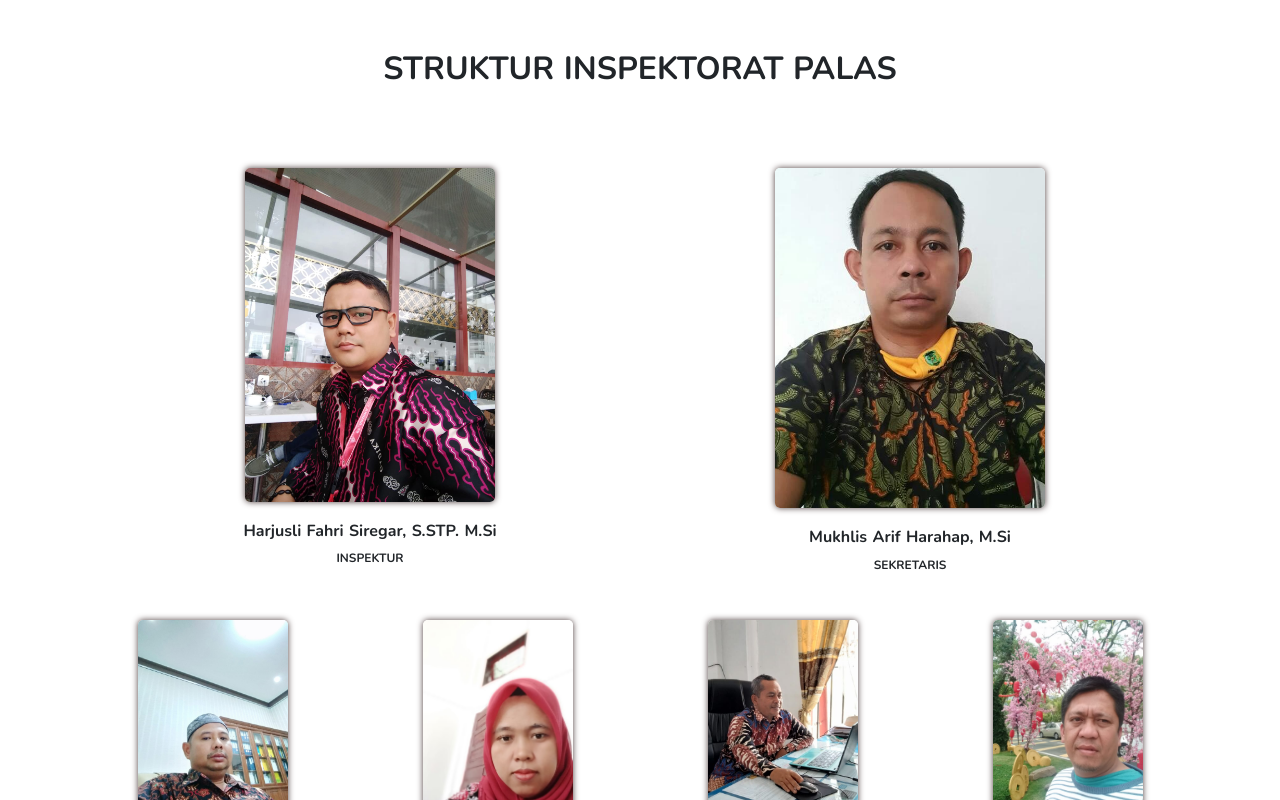
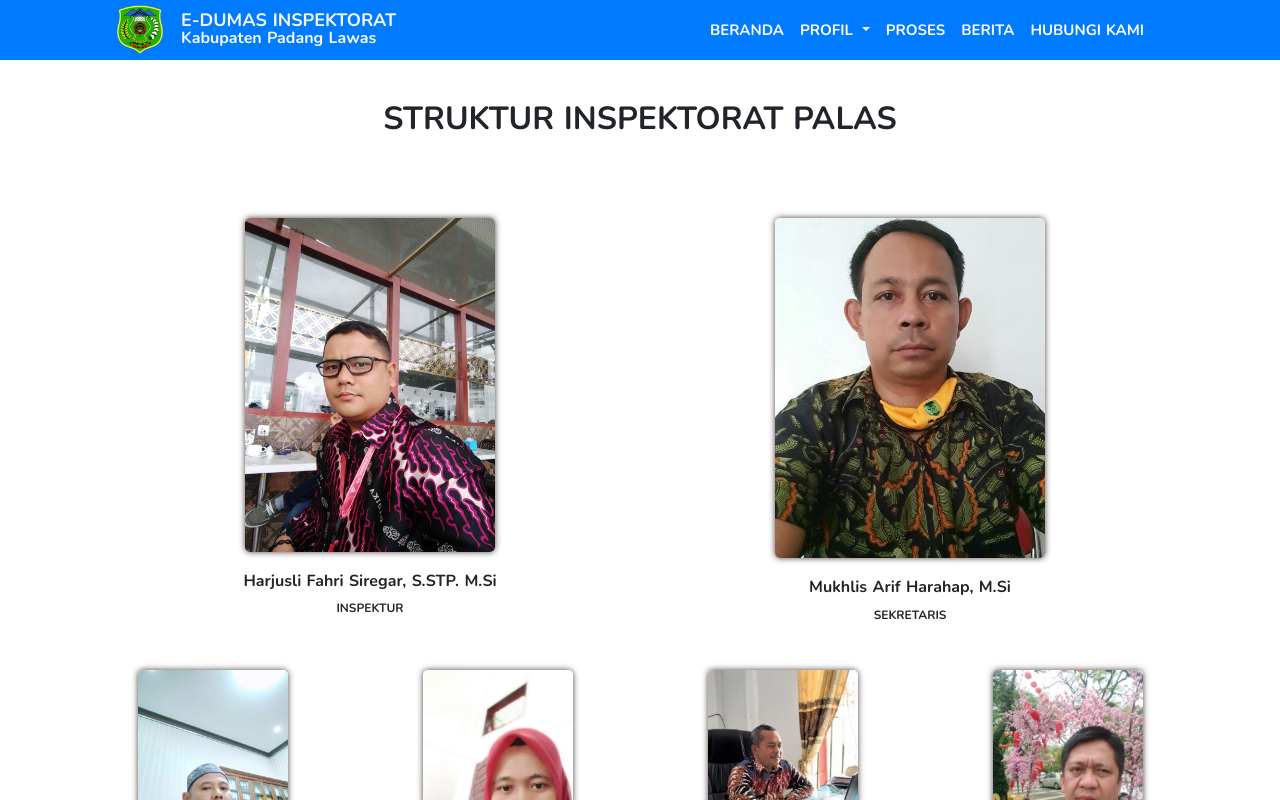
Before and after one commit to nizammarwadi/dumasinspektoratpalas, a Nuxt app: page /struktur-inspektorat in a window 1280 px wide. Shown: the top 800 px of the page. Built offline with nearby package versions, Linux system fonts and the light colour scheme.

Commit message:
push all

```diff
--- /dev/null
+++ b/components/atoms/ButtonResponse.vue
@@ -0,0 +1,43 @@
+<template>
+    <div class="response">
+        <p>Chat hami da</p>
+        <div class="image">
+            <a href="https://wa.wizard.id/4a2aed" target="_blank">
+            <img src="~/assets/images/whatsapp.png" class="rounded-circle" alt="whatsapp"></a>
+        </div>
+    </div>
+</template>
+
+<script>
+export default {
+
+}
+</script>
+
+<style>
+    .response {
+        position: fixed;
+        right: 0;
+        bottom: 0;
+        display: flex;
+        align-items: center;
+        padding: 20px 20px;
+    }
+    .response p {
+        font-weight: 700;
+        color: white;
+        background-color: rgb(0, 123, 255, 0.7);
+        padding: 10px;
+        margin: 0;
+        border-radius: 5px;
+    }
+    .image {
+        padding: 0px 10px;
+    }
+    @media (max-width: 768px) {
+        .response {
+            padding: 10px 10px;
+        }
+    }
+
+</style>
--- /dev/null
+++ b/components/organisms/NavbarNew.vue
@@ -0,0 +1,163 @@
+<template>
+  <div>
+      <nav id="navbar" class="navbar navbar-expand-lg navbar-dark fixed-top">
+        <img class="navbar-brand palas" src="~/assets/images/padang-lawas.png" width="50px" height="60px">
+        <div class="logo mr-auto">
+            <label for="siundol" style="font-weight:bold">E-DUMAS INSPEKTORAT</label>
+            <p>Kabupaten Padang Lawas</p>
+        </div>
+        <button class="navbar-toggler " type="button" data-toggle="collapse" data-target="#navbarNav" aria-controls="navbarNav" aria-expanded="false" aria-label="Toggle navigation">
+        <span class="navbar-toggler-icon"></span>
+        </button>
+        <div class="collapse navbar-collapse" id="navbarNav">
+            <ul class="navbar-nav ml-auto mr-5">
+                <li class="nav-item active">
+                    <a class="nav-link js-scroll-trigger" href="#">BERANDA <span class="sr-only">(current)</span></a>
+                </li>
+                <li class="nav-item dropdown">
+                    <a class="nav-link dropdown-toggle text-white" href="#" id="navbarDropdown" role="button" data-toggle="dropdown" aria-haspopup="true" aria-expanded="false">
+                        PROFIL
+                    </a>
+                    <div class="dropdown-menu" aria-labelledby="navbarDropdown">
+                        <a class="dropdown-item" href="#">TENTANG KAMI </a>
+                    <div class="dropdown-divider"></div>
+                        <a class="dropdown-item" href="/dumasinspektoratpalas/struktur-inspektorat">STRUKTUR</a>
+                    </div>
+                </li>
+                    <li class="nav-item">
+                    <a class="nav-link js-scroll-trigger text-white" href="#">PROSES</a>
+                </li>
+                <li class="nav-item">
+                    <a class="nav-link js-scroll-trigger text-white" href="/dumasinspektoratpalas/news">BERITA</a>
+                </li>
+                <li class="nav-item">
+                    <a class="nav-link js-scroll-trigger text-white" @click="toFooterSection">HUBUNGI KAMI</a>
+                </li>
+            </ul>
+        </div>
+    </nav>
+  </div>
+</template>
+
+<script>
+// import Button from '~/components/atoms/Button.vue'
+export default {
+    components: {
+        // ButtonElement: Button,
+    },
+    data() {
+        return {
+            berandaSection: "",
+            profilSection: "",
+            flowusersSection: "",
+            teamSection: "",
+            footerSection: "",
+        }
+    },
+    mounted() {
+        this.berandaSection = document.getElementById("navbar")
+        this.profilSection = document.getElementById("about")
+        this.flowusersSection = document.getElementById("flowusers")
+        this.teamSection = document.getElementById("team")
+        this.footerSection = document.getElementById("footer")
+    },
+    methods: {
+        hideMenu() {
+            let menuContainer = document.getElementById("navbarNav")
+            menuContainer.classList.remove("show")
+        },
+        toBerandaSection() {
+            this.berandaSection.scrollIntoView({
+                behavior: "smooth",
+                block: "start",
+                inline: "nearest",
+            })
+            this.hideMenu()
+        },
+        toProfilSection() {
+            this.profilSection.scrollIntoView({
+                behavior: "smooth",
+                block: "start",
+                inline: "nearest",
+            })
+            this.hideMenu()
+        },
+        toFlowusersSection() {
+            this.flowusersSection.scrollIntoView({
+                behavior: "smooth",
+                block: "start",
+                inline: "nearest",
+            })
+            this.hideMenu()
+        },
+        toTeamSection() {
+            this.teamSection.scrollIntoView({
+                behavior: "smooth",
+                block: "start",
+                inline: "nearest",
+            })
+            this.hideMenu()
+        },
+        toFooterSection() {
+            this.footerSection.scrollIntoView({
+                behavior: "smooth",
+                block: "start",
+                inline: "nearest",
+            })
+            this.hideMenu()
+        },
+    }
+}
+</script>
+
+<style>
+    .dropdown-menu.show {
+        background-color: #007bff;
+        border: none;
+        margin-left: 70px;
+        border-bottom-right-radius: 25px;
+        color: white !important;
+    }
+    a .dropdown-item:hover{
+        background-color: black;
+    }
+    .navbar {
+        /* background-color: rgb(104, 157, 213); */
+        background-color: #007bff;
+        /* background-color: yellow; */
+        /* background-color: transparent; */
+        font-weight: 650;
+        padding: 0px 80px;
+    }
+    .navbar-nav {
+        cursor: pointer;
+        font-size: 15px;
+    }
+    .palas {
+        object-fit: contain;
+        margin-left: 35px;
+    }
+    .logo {
+        color: #f8f9fa;
+        display: block;
+        margin-top: 13px;
+        line-height: 10px;
+    }
+    @media (max-width: 768px) {
+        .logo {
+            font-size: 13px;
+        }
+       .navbar {
+           margin-right: 0px;
+           padding: 0px 20px;
+       }
+       .palas {
+           margin-left: 0px;
+       }
+    }
+     @media (max-width: 400px) {
+         .navbar {
+             padding: 0px 5px;
+         }
+     }
+</style>
--- a/components/organisms/Principle.vue
+++ b/components/organisms/Principle.vue
@@ -4,7 +4,7 @@
             <div>
                 <h3>Jika anda melihat penyimpangan dalam kinerja pemerintahan Kabupaten Padang Lawas, segera laporkan !!! </h3>
                 <p>Partisipasi anda dalam pengaduan ini sangat berarti bagi pembangunan Kab. Padang Lawas yang BERCAHAYA (beriman, cerdas,sehat,sejahtera dan berbudaya) </p>
-                <button class="btn btn-primary mr-4"> Respon Cepat</button>
+                <!-- <button class="btn btn-primary mr-4"> Respon Cepat</button> -->
                 <button class="btn btn-danger">Span Lapor</button>
 
             </div>
@@ -75,8 +75,8 @@ export default {
             height: 300px;
         }
         .principle-right img {
-            width: 90px;
-            height: 200px;
+            width: 75px;
+            height: 190px;
         }
     }
 
--- a/components/organisms/Team.vue
+++ b/components/organisms/Team.vue
@@ -132,7 +132,7 @@ export default {
 
 <style>
 .container h2 {
-    margin-top: 50px;
+    margin-top: 100px;
     font-weight: 700;
     margin-bottom: 80px;
 }
--- a/layouts/default.vue
+++ b/layouts/default.vue
@@ -3,7 +3,6 @@
     <Nuxt />
   </div>
 </template>
-
 <style>
 body {
   font-family: Nunito !important;
--- a/pages/index.vue
+++ b/pages/index.vue
@@ -10,6 +10,7 @@
     <!-- <Team/>/ -->
     <Registrasi/>
     <Footer/>
+    <ButtonResponse/>
   </div>
 </template>
 
@@ -24,6 +25,7 @@ import Flow from "~/components/organisms/Flow"
 import Team from "~/components/organisms/Team"
 import Registrasi from "~/components/organisms/Registrasi"
 import Footer from "~/components/organisms/Footer"
+import ButtonResponse from "~/components/atoms/ButtonResponse"
 export default {
   components: {
     Navbar: Navbar,
@@ -36,10 +38,10 @@ export default {
     Registrasi: Registrasi,
     Team: Team,
     Footer: Footer,
+    ButtonResponse,
   }
 }
 </script>
-
 <style>
 
 </style>
--- a/pages/news.vue
+++ b/pages/news.vue
@@ -1,5 +1,6 @@
 <template>
     <div class="container">
+        <NavbarNew/>
         <div class="row justify-content-start">
             <div class="col">
                 <div v-for="(item, index) in dataArticles" :key="index" class="card-content">
@@ -16,10 +17,12 @@
 </template>
 
 <script>
+import NavbarNew from "~/components/organisms/NavbarNew"
 import axios from 'axios'
 import Card from '~/components/organisms/Card.vue'
 export default {
     components: {
+        NavbarNew,
         Card: Card,
     },
     props:  {
@@ -49,6 +52,9 @@ export default {
 
 <style>
 .card-content {
+    margin-top: 110px;
+}
+.card-content {
     display: inline-block;
 }
 .col {
--- a/pages/struktur-inspektorat.vue
+++ b/pages/struktur-inspektorat.vue
@@ -1,15 +1,18 @@
 <template>
     <div class="struktur-inspektorat-container">
+        <NavbarNew/>
         <Team/>
         <Footer/>
     </div>
 </template>
 
 <script>
+import NavbarNew from "~/components/organisms/NavbarNew"
 import Team from "~/components/organisms/Team"
 import Footer from "~/components/organisms/Footer"
 export default {
     components: {
+        NavbarNew,
         Team,
         Footer,
     }
```
